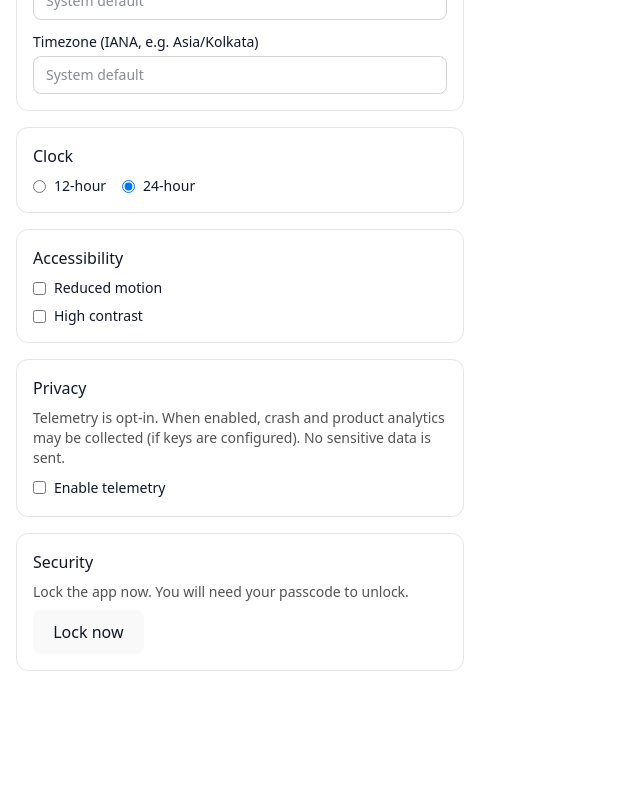
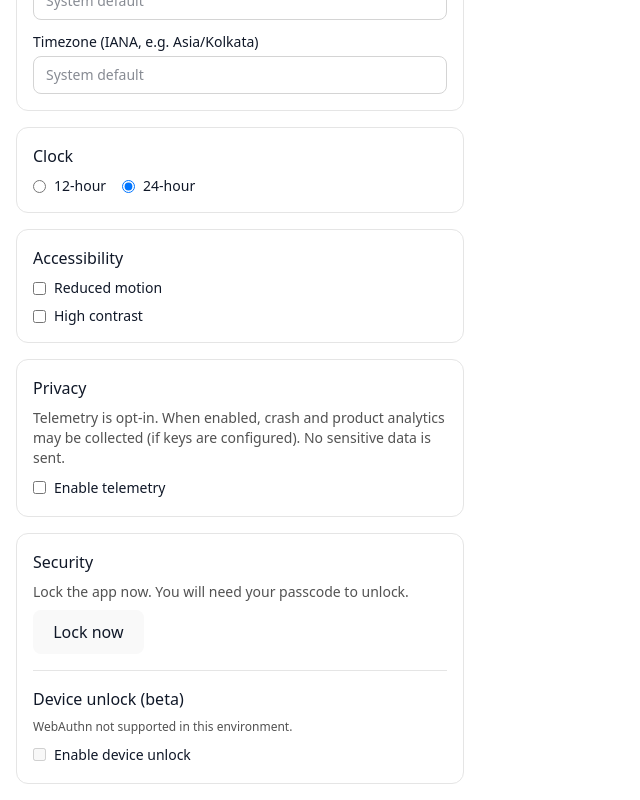
Before and after one commit to jagged3dge/trakkly, a React (Vite) app in the folder app/: page /prefs in a window 1280 px wide. Shown: the part 246-1046 px from the top of the page, without its empty margins (0-640 px from the left). Before the commit the page ends 933 px from the top, so only its background shows below. Built offline with nearby package versions, Linux system fonts and the light colour scheme; no server answers.

Commit message:
feat(prefs): add device unlock feature flag and credential persistence; UI controls in Preferences

```diff
--- a/app/src/db/schema.ts
+++ b/app/src/db/schema.ts
@@ -39,6 +39,8 @@ export type UserPreferences = {
   clockFormat: ClockFormat;
   a11yPrefs?: AccessibilityPrefs;
   telemetryEnabled?: boolean;
+  deviceUnlockEnabled?: boolean;
+  deviceCredentialId?: string; // base64url rawId
   // Key management (MVP: PBKDF2-derived KEK + wrapped data key)
   keySalt?: string; // base64
   wrappedKey?: string; // base64(iv || ciphertext)
--- a/app/src/pages/Preferences.tsx
+++ b/app/src/pages/Preferences.tsx
@@ -1,16 +1,32 @@
-import { useEffect } from 'react'
+import { useEffect, useState } from 'react'
 import { useNavigate } from '@tanstack/react-router'
 import { usePrefs } from '../state/prefs'
 import { useAdapters } from '../providers/AdaptersProvider'
 
 export default function Preferences() {
-  const { prefs, loaded, load, setTimezone, setLocale, setClockFormat, setReducedMotion, setHighContrast, setTelemetryEnabled } = usePrefs()
-  const { crypto } = useAdapters()
+  const { prefs, loaded, load, setTimezone, setLocale, setClockFormat, setReducedMotion, setHighContrast, setTelemetryEnabled, setDeviceUnlockEnabled, setDeviceCredentialId } = usePrefs()
+  const { crypto, deviceUnlock } = useAdapters()
   const navigate = useNavigate()
+  const [deviceSupported, setDeviceSupported] = useState<boolean>(false)
+  const [deviceBusy, setDeviceBusy] = useState<boolean>(false)
+  const [deviceMsg, setDeviceMsg] = useState<string>('')
 
   useEffect(() => {
     if (!loaded) void load()
   }, [loaded, load])
+
+  useEffect(() => {
+    let mounted = true
+    ;(async () => {
+      try {
+        const ok = await deviceUnlock.isSupported()
+        if (mounted) setDeviceSupported(ok)
+      } catch {
+        if (mounted) setDeviceSupported(false)
+      }
+    })()
+    return () => { mounted = false }
+  }, [deviceUnlock])
 
   return (
     <div className="space-y-4">
@@ -110,6 +126,65 @@ export default function Preferences() {
         >
           Lock now
         </button>
+        <div className="mt-4 border-t border-neutral-200 pt-4 dark:border-neutral-800">
+          <div className="mb-2 font-medium">Device unlock (beta)</div>
+          <div className="text-xs text-neutral-600 dark:text-neutral-300 mb-2">
+            {deviceSupported ? 'Your device supports WebAuthn.' : 'WebAuthn not supported in this environment.'}
+          </div>
+          <label className="inline-flex items-center gap-2 text-sm">
+            <input
+              type="checkbox"
+              checked={!!prefs.deviceUnlockEnabled}
+              onChange={(e) => setDeviceUnlockEnabled(e.target.checked)}
+              disabled={!deviceSupported}
+            />
+            Enable device unlock
+          </label>
+          {prefs.deviceUnlockEnabled && deviceSupported && (
+            <div className="mt-3 space-y-2">
+              <div className="text-xs text-neutral-500">Credential: {prefs.deviceCredentialId ? 'Registered' : 'Not registered'}</div>
+              <div className="flex gap-2">
+                <button
+                  onClick={async () => {
+                    setDeviceBusy(true); setDeviceMsg('')
+                    try {
+                      const res = await deviceUnlock.register()
+                      if (res.ok && res.credentialId) {
+                        await setDeviceCredentialId(res.credentialId)
+                        setDeviceMsg('Device registered successfully.')
+                      } else {
+                        setDeviceMsg('Registration failed or cancelled.')
+                      }
+                    } finally {
+                      setDeviceBusy(false)
+                    }
+                  }}
+                  disabled={deviceBusy}
+                  className="inline-flex items-center justify-center rounded-lg border border-neutral-300 px-3 py-2 text-sm hover:bg-neutral-50 dark:border-neutral-700 dark:hover:bg-neutral-800"
+                >
+                  {deviceBusy ? 'Registering…' : 'Register device'}
+                </button>
+                <button
+                  onClick={async () => {
+                    setDeviceBusy(true); setDeviceMsg('')
+                    try {
+                      const ok = await deviceUnlock.authenticate()
+                      setDeviceMsg(ok ? 'Authentication successful.' : 'Authentication failed or cancelled.')
+                      if (ok) navigate({ to: '/' })
+                    } finally {
+                      setDeviceBusy(false)
+                    }
+                  }}
+                  disabled={deviceBusy}
+                  className="inline-flex items-center justify-center rounded-lg border border-neutral-300 px-3 py-2 text-sm hover:bg-neutral-50 dark:border-neutral-700 dark:hover:bg-neutral-800"
+                >
+                  {deviceBusy ? 'Checking…' : 'Test device unlock'}
+                </button>
+              </div>
+              {deviceMsg && <div className="text-xs text-neutral-600 dark:text-neutral-300">{deviceMsg}</div>}
+            </div>
+          )}
+        </div>
       </div>
     </div>
   )
--- a/app/src/state/prefs.ts
+++ b/app/src/state/prefs.ts
@@ -11,6 +11,7 @@ const defaultPrefs: UserPreferences = {
   clockFormat: '24',
   a11yPrefs: { reducedMotion: false, highContrast: false },
   telemetryEnabled: false,
+  deviceUnlockEnabled: false,
 }
 
 export type PrefsState = {
@@ -24,6 +25,8 @@ export type PrefsState = {
   setReducedMotion: (value: boolean) => Promise<void>
   setHighContrast: (value: boolean) => Promise<void>
   setTelemetryEnabled: (value: boolean) => Promise<void>
+  setDeviceUnlockEnabled: (value: boolean) => Promise<void>
+  setDeviceCredentialId: (id?: string) => Promise<void>
 }
 
 async function ensurePrefs(): Promise<UserPreferences> {
@@ -85,4 +88,18 @@ export const usePrefs = create<PrefsState>((set, get) => ({
     await db.preferences.put(next)
     set({ prefs: next })
   },
+
+  setDeviceUnlockEnabled: async (value) => {
+    const current = get().prefs
+    const next = { ...current, deviceUnlockEnabled: value }
+    await db.preferences.put(next)
+    set({ prefs: next })
+  },
+
+  setDeviceCredentialId: async (id) => {
+    const current = get().prefs
+    const next = { ...current, deviceCredentialId: id }
+    await db.preferences.put(next)
+    set({ prefs: next })
+  },
 }))
```
